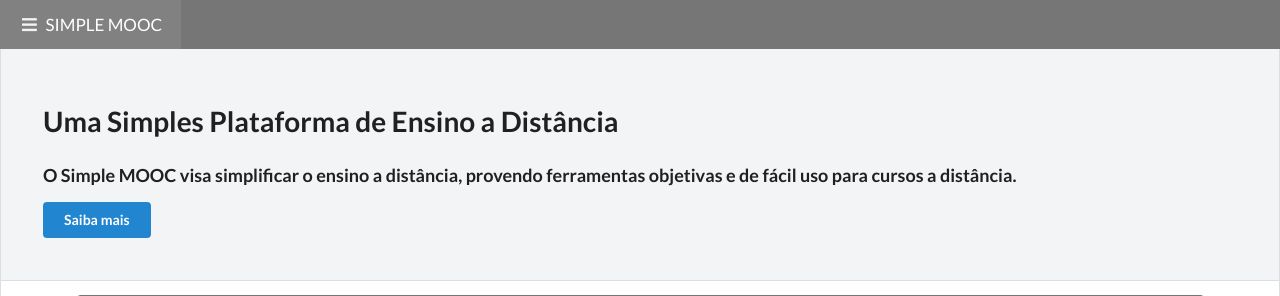
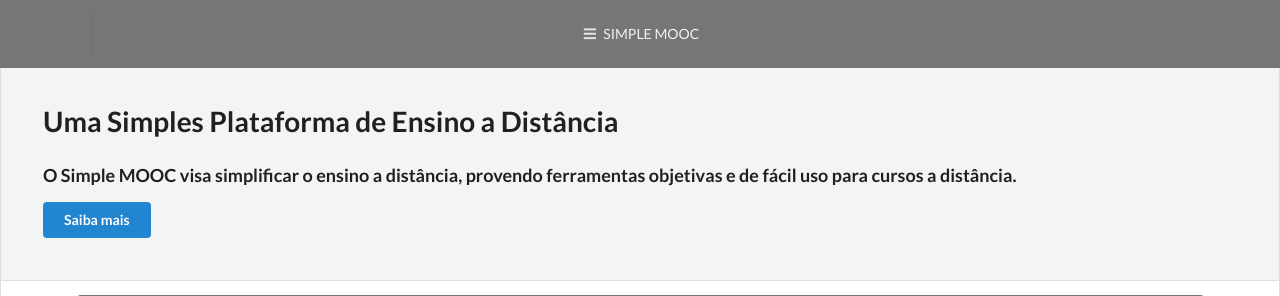
Before and after one commit to MarcosVRLima/Python-3-with-Django---SimpleMOOC, a Django app: page / in a window 1280 px wide. Shown: the top 296 px of the page. Run offline with Django 4.2, Linux system fonts and the light colour scheme; some libraries are stand-ins or nearby versions.

Commit message:
Seção 3.1
Alterações nos arquivos style.js e base.html. Melhorando a sidebar e o menu do top.

```diff
--- a/simplemooc/simplemooc/core/static/js/style.js
+++ b/simplemooc/simplemooc/core/static/js/style.js
@@ -1,7 +1,7 @@
 $(document).ready(function(){
     //button of sidebar
     $('.toggler').on('click', function() {
-        $('.ui.sidebar').sidebar('toggle');
+        $('.ui.sidebar').sidebar('setting', 'transition', 'overlay').sidebar('toggle');
     });
 
     //button of close in message
--- a/simplemooc/simplemooc/core/templates/Partials/base.html
+++ b/simplemooc/simplemooc/core/templates/Partials/base.html
@@ -8,28 +8,32 @@
     <title>Simple MOOC Layout - Pure CSS</title>
   </head>
   <body>
-    <div class="ui inverted grey labeled icon left inline vertical sidebar menu">
-      <div class="ui celled list">
+    <div class="ui inverted grey labeled icon left sidebar segment">
+      <div class="ui secondary vertical menu">
+        <div class="ui animated list">
           <div class="item">
-          <a class="item" href="{% url 'core:home' %}"><i class="large home middle aligned icon"></i>Inicio</a>
+            <a class="item" href="{% url 'core:home' %}"><i class="inverted large home icon"></i><h3 class='ui grey inverted header'>Início</h3></a>
           </div>
           <div class="item">
-          <a class="item" href="{% url 'courses:index' %}"><i class="book icon"></i>Cursos</a>
+            <a class="item" href="{% url 'courses:index' %}"><i class="inverted large book icon"></i><h3 class='ui grey inverted header'>Cursos</h3></a>
           </div>
           <div class="item">
-          <a class="item"><i class="comments icon"></i>Forum</a>
+            <a class="item"><i class="inverted large comments icon"></i><h3 class='ui grey inverted header'>Fórum</h3></a>
           </div>
           <div class="item">
-          <a class="item" href="{% url 'core:contact' %}"><i class="address card icon"></i>Contato</a>
+            <a class="item" href="{% url 'core:contact' %}"><i class="inverted large address card icon"></i><h3 class='ui grey inverted header'>Contato</h3></a>
           </div>
           <div class="item">
-          <a class="item"><i class="sign-in icon"></i>Entrar</a>
+            <a class="item"><i class="inverted large sign-in icon"></i><h3 class='ui grey inverted header'>Entrar</h3></a>
+          </div>
         </div>
       </div>
     </div>
 
-    <div class="ui inverted grey fixed stackable menu huge">
+    <div class="ui inverted grey fixed one item compact menu huge">
+      <div class="ui center aligned container segment inverted grey">
           <a class="item toggler"><i class="sidebar icon"></i>SIMPLE MOOC</a>
+      </div>
     </div>
 
     <div class="ui segments">
```
Lines whose indentation alone changed are shown as unchanged.
